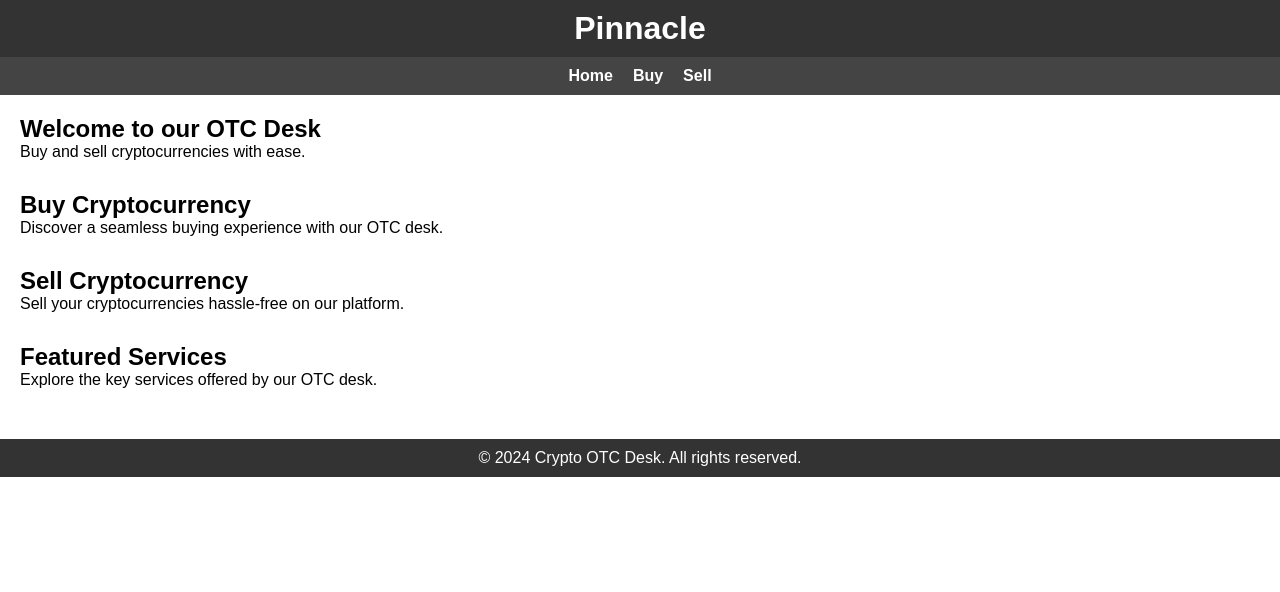
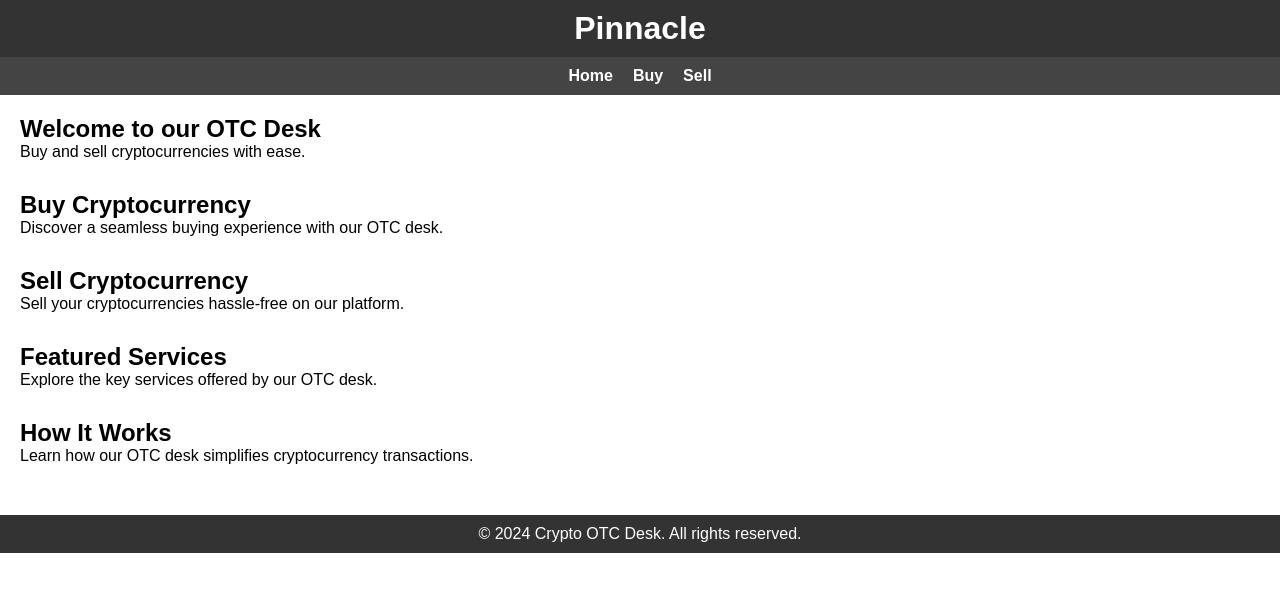
Before and after one commit to SixFourDev/pinnacle, a React (Create React App) app in the folder crypto-otc-desk/: page / in a window 1280 px wide. Shown: the top 592 px of the page. Built offline with nearby package versions, Linux system fonts and the light colour scheme.

Commit message:
added howitworks component

```diff
--- a/crypto-otc-desk/src/App.js
+++ b/crypto-otc-desk/src/App.js
@@ -3,6 +3,7 @@ import Header from './components/Header';
 import Footer from './components/Footer';
 import NavBar from './components/NavBar';
 import FeaturedServices from './components/FeaturedServices';
+import HowItWorks from './components/HowItWorks';
 import './App.css';
 
 function App() {
@@ -29,6 +30,7 @@ function App() {
         </section>
 
         <FeaturedServices />
+        <HowItWorks />
 
       </main>
       <Footer />
--- /dev/null
+++ b/crypto-otc-desk/src/components/HowItWorks.jsx
@@ -0,0 +1,13 @@
+import React from 'react';
+
+const HowItWorks = () => {
+    return (
+        <section id="how-it-works">
+            <h2>How It Works</h2>
+            <p>Learn how our OTC desk simplifies cryptocurrency transactions.</p>
+            {/* Add step-by-step instructions here */}
+        </section>
+    );
+};
+
+export default HowItWorks;
```
